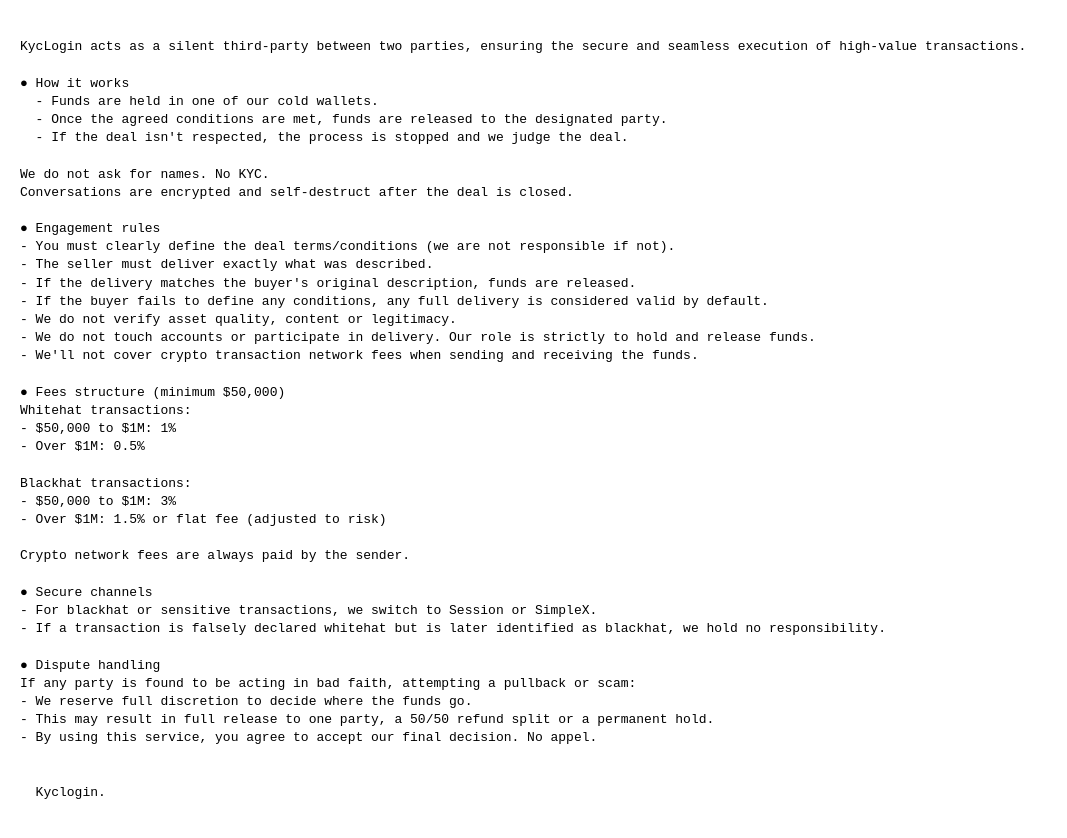
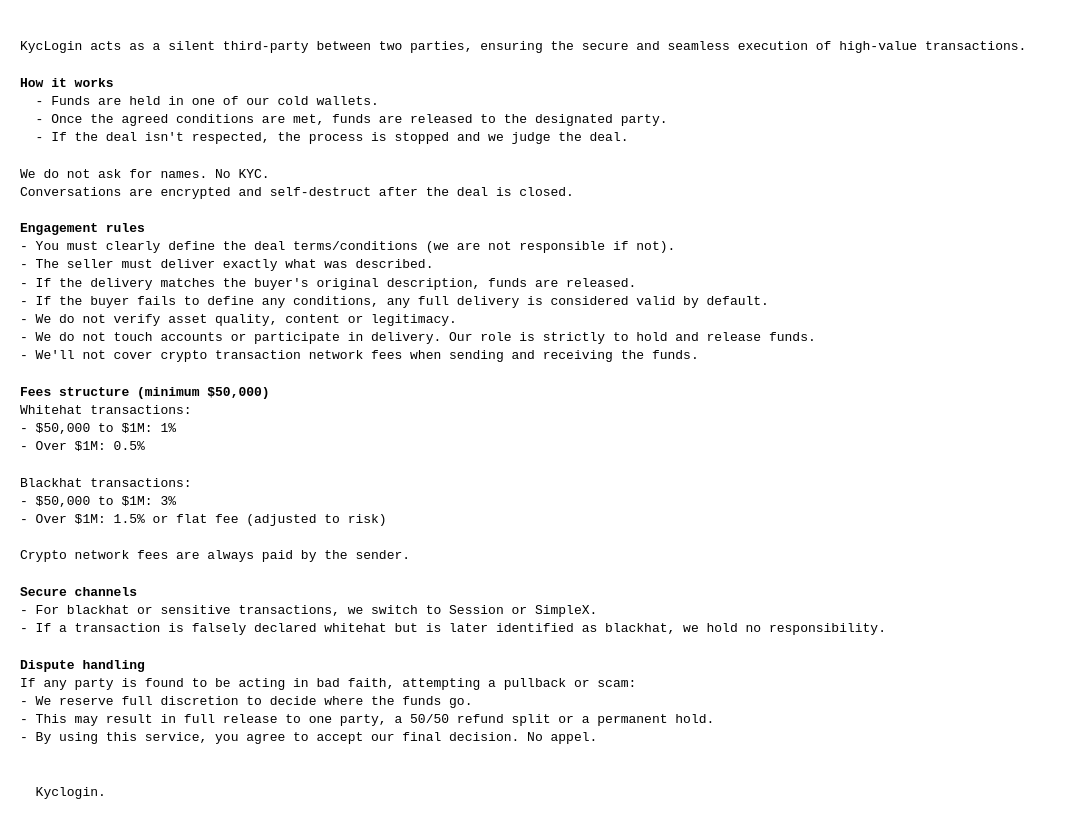
Before and after one commit to duriotarous/duriotarous.github.io, a plain HTML site: page escrow/index.html in a window 1280 px wide. Shown: the whole page, without its empty margins (0-1067 px from the left). Drawn offline with Linux system fonts and the light colour scheme.

Commit message:
Update index.html

```diff
--- a/escrow/index.html
+++ b/escrow/index.html
@@ -18,7 +18,7 @@
 <body>
 KycLogin acts as a silent third-party between two parties, ensuring the secure and seamless execution of high-value transactions.
 
-● How it works
+<b>How it works</b>
   - Funds are held in one of our cold wallets.
   - Once the agreed conditions are met, funds are released to the designated party.
   - If the deal isn't respected, the process is stopped and we judge the deal.
@@ -26,7 +26,7 @@
 We do not ask for names. No KYC.
 Conversations are encrypted and self-destruct after the deal is closed.
 
-● Engagement rules
+<b>Engagement rules</b>
 - You must clearly define the deal terms/conditions (we are not responsible if not).
 - The seller must deliver exactly what was described.
 - If the delivery matches the buyer's original description, funds are released.
@@ -35,7 +35,7 @@
 - We do not touch accounts or participate in delivery. Our role is strictly to hold and release funds.
 - We'll not cover crypto transaction network fees when sending and receiving the funds.
 
-● Fees structure (minimum $50,000)
+<b>Fees structure (minimum $50,000)</b>
 Whitehat transactions:
 - $50,000 to $1M: 1%
 - Over $1M: 0.5%
@@ -46,11 +46,11 @@
 
 Crypto network fees are always paid by the sender.
 
-● Secure channels
+<b>Secure channels</b>
 - For blackhat or sensitive transactions, we switch to Session or SimpleX.
 - If a transaction is falsely declared whitehat but is later identified as blackhat, we hold no responsibility.
 
-● Dispute handling
+<b>Dispute handling</b>
 If any party is found to be acting in bad faith, attempting a pullback or scam:
 - We reserve full discretion to decide where the funds go.
 - This may result in full release to one party, a 50/50 refund split or a permanent hold.
```
